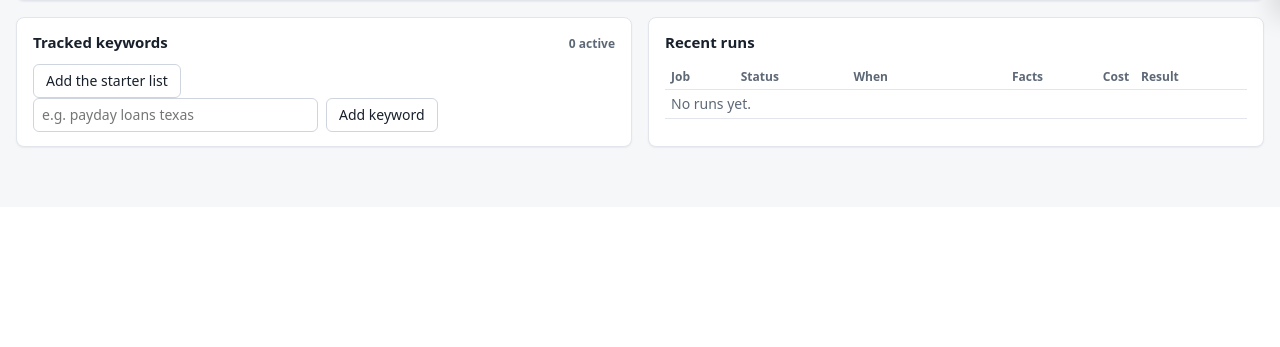
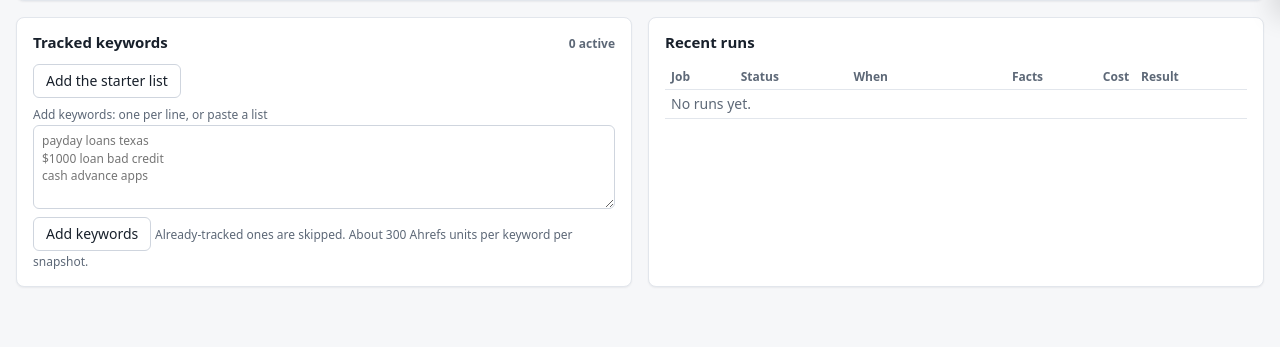
Before and after one commit to LaytonDogstar/USA-Prospecting, a FastAPI app: template src/ecosystem/web/templates/admin_research.html in a window 1280 px wide. Shown: the part 783-1130 px from the top of the page. Before the commit the page ends 931 px from the top, so only its background shows below. Run offline with FastAPI, Linux system fonts and the light colour scheme; the template is opened without the code that fills it, so the values that code supplies are empty.

Commit message:
Tracked keywords: paste a list to add many at once
Co-Authored-By: Claude Opus 5.5 <noreply@anthropic.com>
Claude-Session: https://claude.ai/code/session_01A99eMGTNShbFMkk6rHkHBQ

```diff
--- a/src/ecosystem/web/templates/admin_research.html
+++ b/src/ecosystem/web/templates/admin_research.html
@@ -96,8 +96,10 @@
     <td><form method="post" action="/admin/research/keywords" class="inline">{{ csrf_field(csrf) }}<input type="hidden" name="kid" value="{{ k.id }}">
       <button name="action" value="{{ 'pause' if k.active else 'resume' }}">{{ 'Pause' if k.active else 'Resume' }}</button></form></td></tr>{% endfor %}
   </tbody></table>
-  <form method="post" action="/admin/research/keywords" class="row">{{ csrf_field(csrf) }}
-    <input name="keyword" placeholder="e.g. payday loans texas" size="28"><button name="action" value="add">Add keyword</button></form>
+  <form method="post" action="/admin/research/keywords" class="stack">{{ csrf_field(csrf) }}
+    <label class="small">Add keywords: one per line, or paste a list
+      <textarea name="keyword" rows="4" placeholder="payday loans texas&#10;$1000 loan bad credit&#10;cash advance apps" style="width:100%"></textarea></label>
+    <div><button name="action" value="add">Add keywords</button> <span class="small muted">Already-tracked ones are skipped. About 300 Ahrefs units per keyword per snapshot.</span></div></form>
 </section>
 
 <section class="panel table-wrap">
```
Also changed, not shown: src/ecosystem/web/routes/admin.py (+11 -4 lines), tests/ecosystem/test_web.py (+14 -0 lines).
